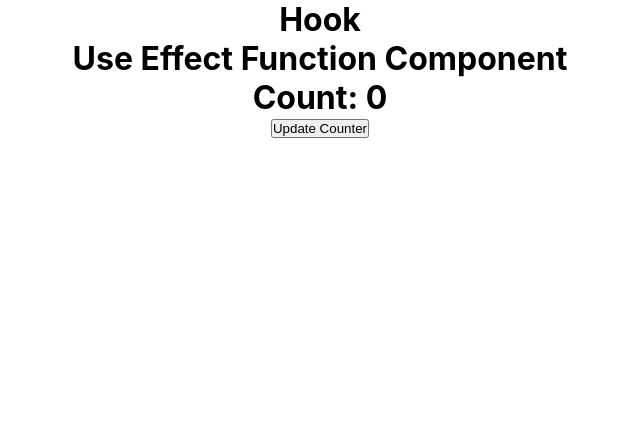
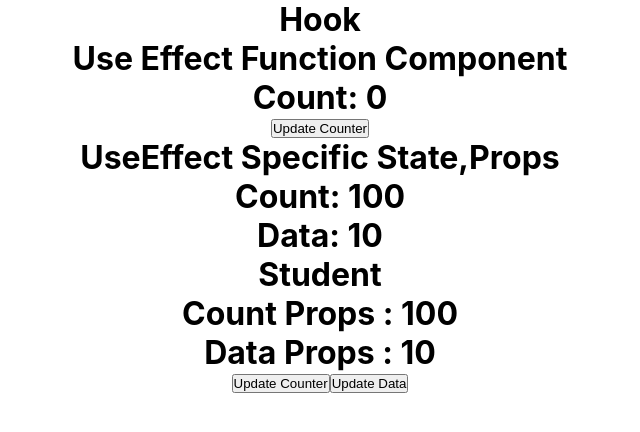
Before and after one commit to sanketpujari33/Full-Stack-Develaper, a React (Create React App) app in the folder Web-Technologies/React-Js/blog/: page / in a window 1280 px wide. Shown: the top 432 px of the page, without its empty margins (320-960 px from the left). Built offline with nearby package versions, Linux system fonts and the light colour scheme.

Commit message:
UseEffect with Specific State and Props

```diff
--- a/Web-Technologies/React-Js/blog/src/components/hook/UseEffectFunctionComponent.js
+++ b/Web-Technologies/React-Js/blog/src/components/hook/UseEffectFunctionComponent.js
@@ -1,7 +1,16 @@
 import React, { useEffect, useState } from "react";
 
+
 function UseEffectFunctionComponent() {
-    const [count, setCount]=useState(0);
+    return (
+        <>
+            <UseEffectFunction />
+            <SpecificStateAndProps />
+        </>
+    );
+}
+export function UseEffectFunction() {
+    const [count, setCount] = useState(0);
     useEffect(() => {
         console.warn("Use Effect Function Component");
     })
@@ -13,5 +22,36 @@
         </>
     );
 }
-
+export function SpecificStateAndProps(props) {
+    const [count, setCount] = useState(100);
+    const [data, setData] = useState(10)
+    useEffect(() => {
+        console.warn("Called with data state");
+    },[data])
+    useEffect(() => {
+        alert("count is"+ count)
+    },[count])
+    return (
+        <>
+            <h1>UseEffect Specific State,Props</h1>
+            <h1>Count: {count}</h1>
+            <h1>Data: {data}</h1>
+        <Student count={count} data={data}/>
+            <button onClick={() => setCount(count + 1)}>Update Counter</button>
+            <button onClick={() => setData(data + 1)}>Update Data</button>
+        </>
+    );
+}
+export function Student(props){
+    useEffect(() => {
+        alert("count is"+ props.count)
+    },[props.count])
+    return (
+        <>
+            <h1>Student</h1>
+            <h1>Count Props : {props.count}</h1>
+            <h1>Data Props  : {props.data}</h1>
+        </>
+    );
+}
 export default UseEffectFunctionComponent;
```
